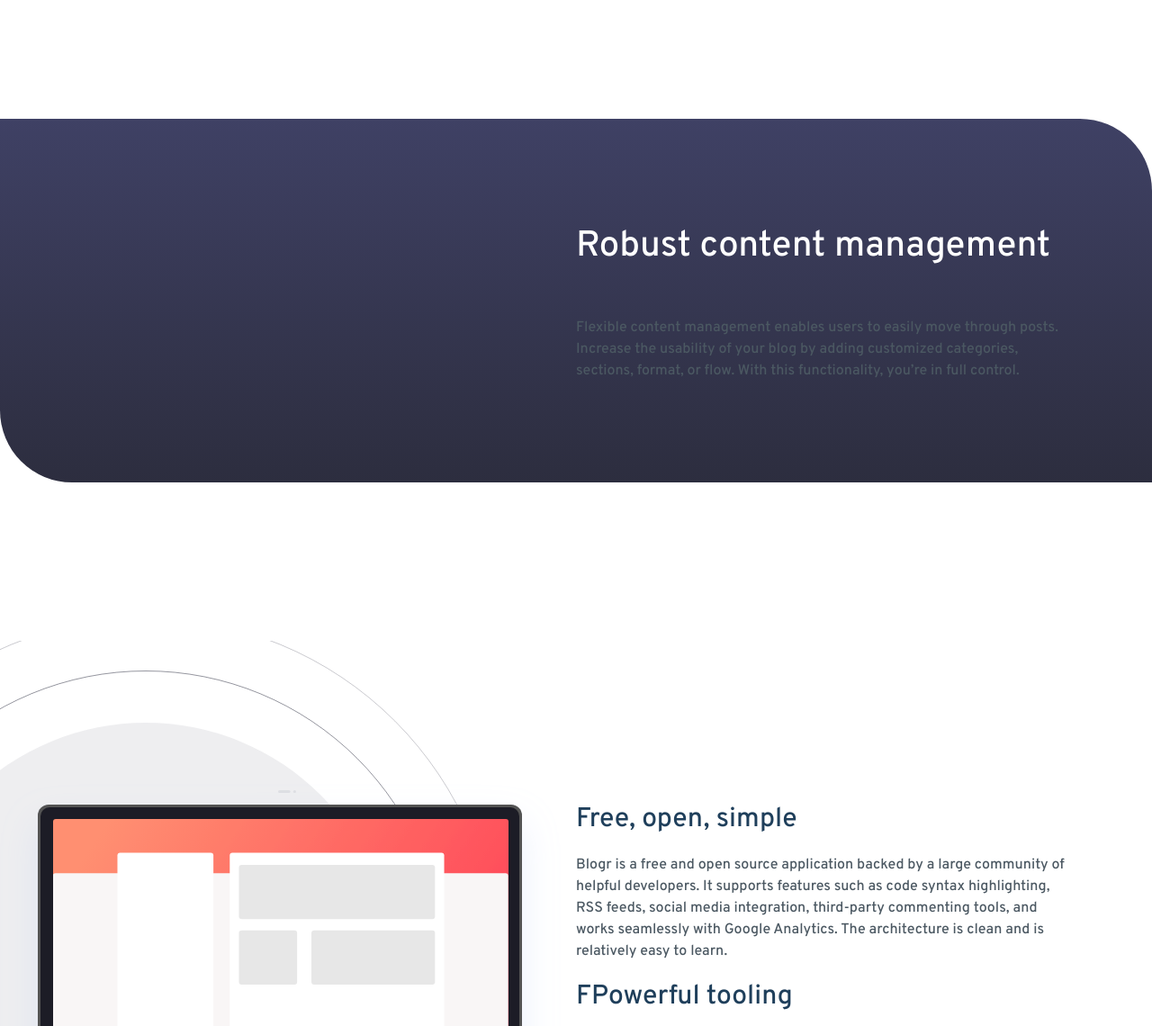
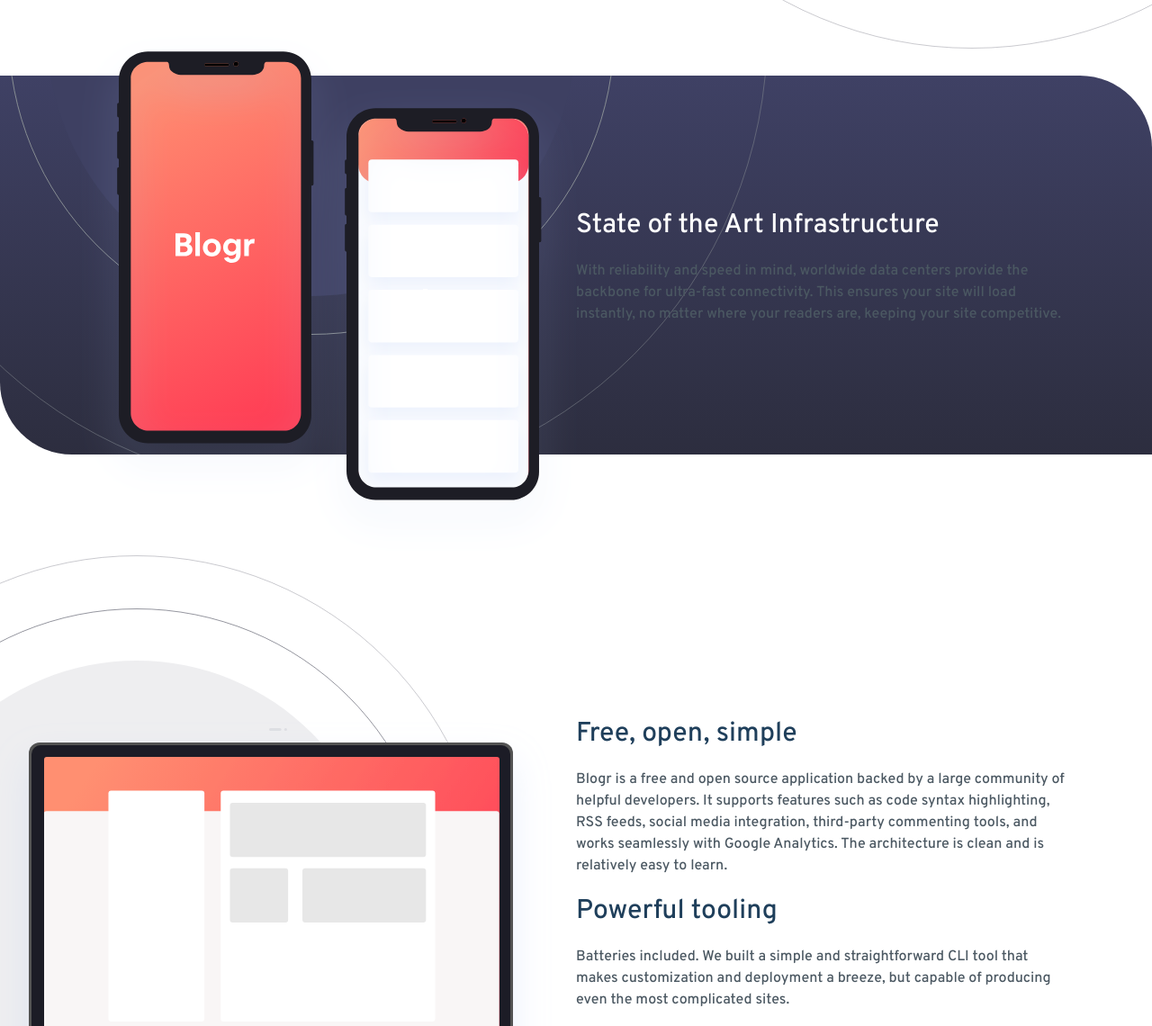
Before and after one commit to Shub1970/blog_web, a website built with Vite: page index.html in a window 1280 px wide. Shown: the part 1660-2800 px from the top of the page at 90% size. Built offline with nearby package versions, Linux system fonts and the light colour scheme; files whose address does not match are found by name.

Commit message:
loot of problem solution

```diff
--- a/index.html
+++ b/index.html
@@ -8,7 +8,7 @@
       rel="icon"
       type="image/png"
       sizes="32x32"
-      href=".//images/favicon-32x32.png"
+      href="./images/favicon-32x32.png"
     />
 
     <title>Frontend Mentor | [Blogr]</title>
@@ -111,7 +111,7 @@
     <header>
       <div class="container">
         <div class="logo">
-          <img src="/images/logo.svg" alt="" />
+          <img src="images/logo.svg" alt="" />
         </div>
         <nav class="main-nav">
           <ul class="d-flex" style="--gap: 20px" role="list">
@@ -167,7 +167,7 @@
       </div>
     </header>
 
-    <section class="hero-section">
+    <section class="hero-section | d-flex">
       <div class="container flow d-grid place-content-center">
         <h1 class="fs-primary-heading fw-bold txt-align-center">
           A modern publishing platform
@@ -181,14 +181,14 @@
         </div>
       </div>
     </section>
-    <section class="padding-block-1000">
+    <section class="padding-block-800">
       <div class="container">
         <h2
           class="txt-primary-900 fs-secondary-heading fw-semibold txt-align-center"
         >
           Designed for the future
         </h2>
-        <div class="content">
+        <div class="content d-flex-even align-items-center padding-block-950">
           <div class="left flow-recursive">
             <ul>
               <li>
@@ -221,43 +221,67 @@
             <picture>
               <source
                 media="(min-width:40em )"
-                srcset="/images/illustration-editor-desktop.svg"
+                srcset="images/illustration-editor-desktop.svg"
               />
-              <img src="/images/illustration-editor-mobile.svg" alt="" />
+              <img
+                src="publicimages/illustration-editor-mobile.svg"
+                alt=""
+                style="--right: -240px"
+              />
             </picture>
           </div>
         </div>
       </div>
     </section>
 
-    <section class="overflow-image-wrapper | padding-block-1000">
-      <div class="cta-wrapper | padding-block-950">
-        <div class="container flow-recursive">
+    <section class="cta | padding-block-600" style="min-height: 0">
+      <div class="container">
+        <div class="content d-flex-even align-items-center padding-block-950">
+          <div class="left overflow-image-right">
+            <picture>
+              <source
+                media="(min-width:40em )"
+                srcset="images/illustration-phones.svg"
+              />
+              <img
+                src="public/images/illustration-laptop-desktop.svg"
+                alt=""
+                style="--top: -47px"
+              />
+            </picture>
+          </div>
           <div class="right flow-recursive">
-            <h2 class="fs-secondary-heading txt-neutral-100">
-              Robust content management
-            </h2>
-            <p class="txt-primary-400">
-              Flexible content management enables users to easily move through
-              posts. Increase the usability of your blog by adding customized
-              categories, sections, format, or flow. With this functionality,
-              you’re in full control.
-            </p>
+            <ul role="list">
+              <li>
+                <h3 class="fs-block-heading txt-neutral-100">
+                  State of the Art Infrastructure
+                </h3>
+                <p class="txt-primary-400">
+                  With reliability and speed in mind, worldwide data centers
+                  provide the backbone for ultra-fast connectivity. This ensures
+                  your site will load instantly, no matter where your readers
+                  are, keeping your site competitive.
+                </p>
+              </li>
+            </ul>
           </div>
         </div>
       </div>
     </section>
-
-    <section class="padding-block-1000">
+    <section class="padding-block-800">
       <div class="container">
-        <div class="content grid-reverse">
-          <div class="left overflow-image-left">
+        <div class="content d-flex-even align-items-center padding-block-950">
+          <div class="left overflow-image-right">
             <picture>
               <source
                 media="(min-width:40em )"
-                srcset="/images/illustration-laptop-desktop.svg"
+                srcset="images/illustration-laptop-desktop.svg"
               />
-              <img src="/images/illustration-laptop-mobile.svg" alt="" />
+              <img
+                src="public/images/illustration-laptop-desktop.svg"
+                alt=""
+                style="--left: -240px"
+              />
             </picture>
           </div>
           <div class="right flow-recursive">
@@ -277,7 +301,7 @@
               </li>
               <li>
                 <h3 class="fs-block-heading txt-primary-900">
-                  FPowerful tooling
+                  Powerful tooling
                 </h3>
                 <p class="txt-primary-400">
                   Batteries included. We built a simple and straightforward CLI
@@ -294,7 +318,7 @@
     <footer class="bg-neutral-900 padding-block-950">
       <div class="container">
         <div class="logo">
-          <img src="/images/logo.svg" alt="" />
+          <img src="images/logo.svg" alt="" />
         </div>
         <nav class="main-nav">
           <ul role="list">
--- a/style.css
+++ b/style.css
@@ -140,20 +140,6 @@
   color: var(--clr-neutral-100);
 }
 
-section {
-  overflow-x: hidden;
-}
-
-.container {
-  --max-width: 1100px;
-  --padding-mobile: var(--size-400);
-  width: min(var(--max-width), calc(100% - 2 * var(--padding-mobile)));
-  margin-inline: auto;
-}
-.container:not(:has(nav)) {
-  min-height: 75vh;
-}
-
 .button {
   display: inline-flex;
   justify-content: center;
@@ -178,6 +164,20 @@
 .button[data-invert] {
   background-color: var(--clr-neutral-100);
   color: var(--clr-primary-200);
+}
+
+.container {
+  --max-width: 1100px;
+  --padding-mobile: var(--size-400);
+  width: min(var(--max-width), calc(100% - 2 * var(--padding-mobile)));
+  margin-inline: auto;
+}
+
+section.hero-section {
+  min-height: 90vh;
+}
+section {
+  min-height: 100vh;
 }
 
 header {
@@ -218,20 +218,26 @@
   background-position: -488px -1377px;
   z-index: -1;
 }
-section {
+section:not(.hero-section) {
   position: relative;
-  overflow: clip;
+  margin-block: var(--size-950);
+  max-width: 100vw;
+  overflow-x: clip;
 }
 
-@media (min-width: 40em) {
-  .container .right img {
+section .content img {
   position: absolute;
-  }
-  .container .left img {
-    position: absolute;
-  }
+  top: var(--top, 0);
+  right: var(--right, auto);
+  left: var(--left, auto);
+  z-index: 100;
 }
 
+.content img {
+  max-width: revert;
+}
+
+@media (max-width: 40em) {
   section .content:has(.right, .left) {
     display: grid;
     grid-template-areas:
@@ -245,84 +251,30 @@
   section .content div:has(picture) {
     grid-area: img;
   }
-
-@media (min-width: 40em) {
-  section .content:has(.right, .left) {
-    display: grid;
-    grid-template-columns: 1fr 1fr;
-  }
-  .grid-reverse {
-    grid-template-areas: "img content" !important;
-  }
-  section .container .right img {
-    inset: 0;
-    width: fit-content;
-    margin: var(--size-700) -18% auto auto;
-  }
-  section .container .left img {
-    inset: 0;
-    width: fit-content;
-    margin: -2% auto 0 -18%;
-  }
 }
 
-.overflow-image-wrapper {
-  position: relative;
+.cta {
+  margin-block: var(--size-800);
+  isolation: isolate;
 }
 
-.overflow-image-wrapper::before {
-  content: "";
-  position: absolute;
-  inset: 0;
-  width: 1100px;
-  margin-inline: auto;
-  background-repeat: no-repeat;
-  background-position: 0px 106px;
-  background-image: url(images/illustration-phones.svg);
-  z-index: 99999;
-  zoom: 0.6;
-}
-
-@media (min-width: 40em) {
-  .overflow-image-wrapper::before {
-    zoom: 1;
-  }
-}
-
-.cta-wrapper .container {
-  min-height: 0;
-}
-@media (min-width: 40em) {
-  .cta-wrapper .container {
-    display: grid;
-    grid-template-columns: 1fr 1fr;
-  }
-  .cta-wrapper .container > div {
-    grid-column: 2;
-  }
-}
-
-.cta-wrapper {
-  position: relative;
-  background: linear-gradient(hsl(237, 23%, 32%), hsl(237, 17%, 21%));
-  border-radius: 0 var(--size-900) 0 var(--size-900);
-  overflow: clip;
-  isolation: isolate;
-}
-.cta-wrapper::before {
+.cta::before {
   content: "";
   inset: 0;
   position: absolute;
-  background: url("images/bg-pattern-circles.svg") no-repeat;
-  background-size: contain;
-  z-index: -1;
+  background: linear-gradient(hsl(237, 23%, 32%), hsl(237, 17%, 21%));
+  border-radius: 0 var(--size-900) 0 var(--size-900);
+  z-index: -100;
 }
-
-@media (min-width: 40em) {
-  .cta-wrapper::before {
-    background-position: -216px -500px;
-    background-size: auto;
-  }
+.cta::after {
+  content: "";
+  inset: 0;
+  position: absolute;
+  background-image: url(public/images/bg-pattern-circles.svg);
+  background-repeat: no-repeat;
+  border-radius: 0 var(--size-900) 0 var(--size-900);
+  background-position: -161px -559px;
+  z-index: -100;
 }
 
 footer {
@@ -509,7 +461,6 @@
 
 .d-flex-even {
   display: flex;
-  flex-wrap: wrap;
 }
 .d-flex-even > * {
   flex-grow: 1;
```
Also changed, not shown: public/images/bg-pattern-circles.svg (renamed from dist/images/bg-pattern-circles.svg), public/images/bg-pattern-intro-desktop.svg (renamed from dist/images/bg-pattern-intro-desktop.svg), public/images/bg-pattern-intro-mobile.svg (renamed from dist/images/bg-pattern-intro-mobile.svg), public/images/favicon-32x32.png (renamed from dist/images/favicon-32x32.png), public/images/icon-arrow-dark.svg (renamed from dist/images/icon-arrow-dark.svg), public/images/icon-arrow-light.svg (renamed from dist/images/icon-arrow-light.svg), public/images/icon-close.svg (renamed from dist/images/icon-close.svg), public/images/icon-hamburger.svg (renamed from dist/images/icon-hamburger.svg), public/images/illustration-editor-desktop.svg (renamed from dist/images/illustration-editor-desktop.svg), public/images/illustration-editor-mobile.svg (renamed from dist/images/illustration-editor-mobile.svg), public/images/illustration-laptop-desktop.svg (renamed from dist/images/illustration-laptop-desktop.svg), public/images/illustration-laptop-mobile.svg (renamed from dist/images/illustration-laptop-mobile.svg), public/images/illustration-phones.svg (renamed from dist/images/illustration-phones.svg), public/images/logo.svg (renamed from dist/images/logo.svg). Lines whose indentation alone changed are shown as unchanged.
